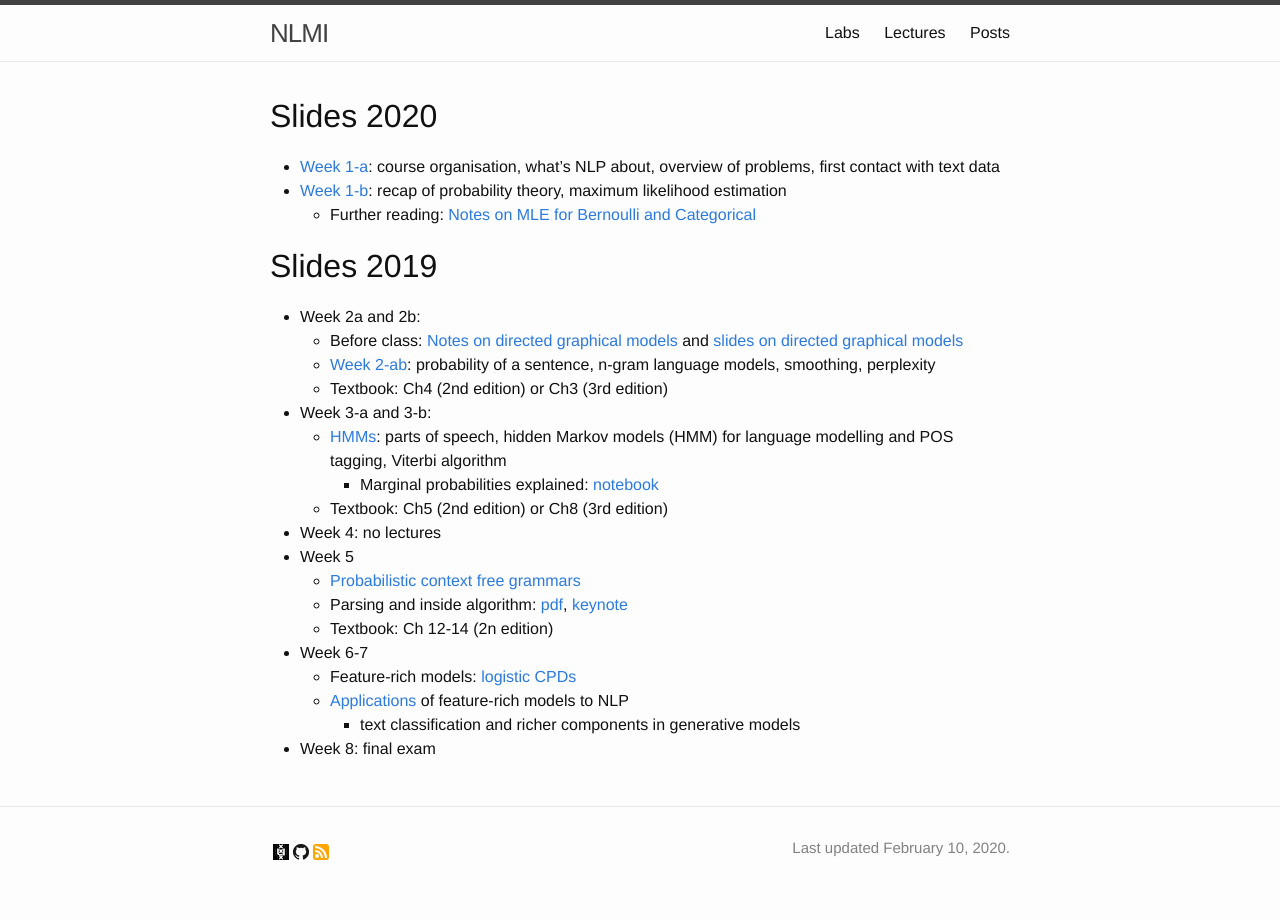
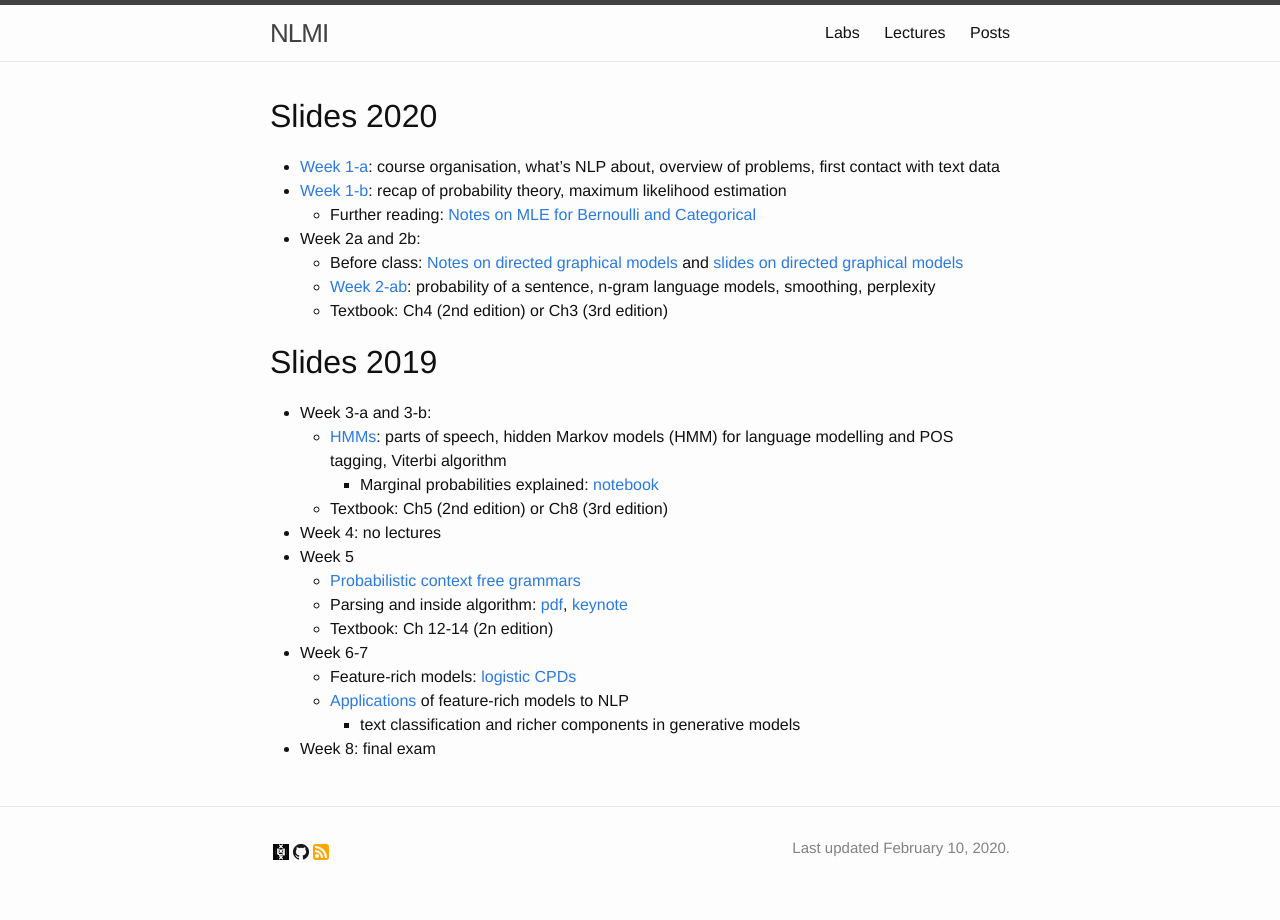
Before and after one commit to cl-illc/nlmi, a Jekyll site: the page built from lectures.md, in a window 1280 px wide. Built offline with Jekyll 4.4.1, drawn with Linux system fonts in a browser that asks for light colours.

```diff
--- a/lectures.md
+++ b/lectures.md
@@ -9,14 +9,13 @@ menu: yes
 * [Week 1-a](lectures/week1-a.pdf): course organisation, what's NLP about, overview of problems, first contact with text data
 * [Week 1-b](lectures/week1-b.pdf): recap of probability theory, maximum likelihood estimation
     * Further reading: [Notes on MLE for Bernoulli and Categorical](//github.com/wilkeraziz/notes/blob/master/machine-learning/MLE/main.pdf)
-
-
-# Slides 2019
-
 * Week 2a and 2b:
     * Before class: [Notes on directed graphical models](//github.com/wilkeraziz/notes/blob/master/machine-learning/PGM/main.pdf) and [slides on directed graphical models](lectures/pgms.pdf)
     * [Week 2-ab](lectures/week2.pdf): probability of a sentence, n-gram language models, smoothing, perplexity
     * Textbook: Ch4 (2nd edition) or Ch3 (3rd edition)
+
+# Slides 2019
+
 * Week 3-a and 3-b:
     * [HMMs](lectures/week3-a.pdf): parts of speech, hidden Markov models (HMM) for language modelling and POS tagging, Viterbi algorithm
         * Marginal probabilities explained: [notebook](labs/forward/Forward.ipynb)
```
Also changed, not shown: 1 other file.
